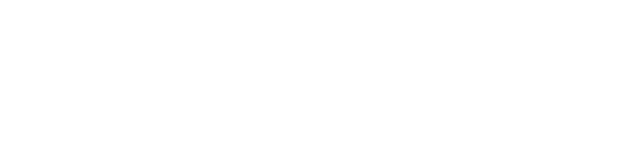
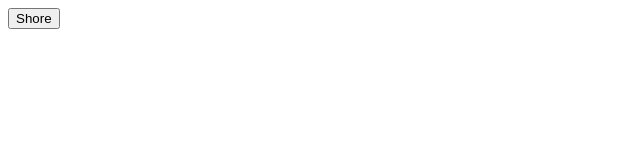
Before and after one commit to Faithfuloscar/COMP002.Assignment1, a plain HTML site: page index.html in a window 1280 px wide. Shown: the whole page, without its empty margins (0-640 px from the left). Drawn offline with Linux system fonts and the light colour scheme.

Commit message:
added button with on click alert

```diff
--- a/index.html
+++ b/index.html
@@ -6,8 +6,11 @@
     <title>Assignment1</title>
 </head>
 <body>
+
     <script>
         console.log("Let the Games begin");
     </script>
+
+    <button onclick="alert('Ohh yeah burgers for the boys');">Shore</button>
 </body>
 </html>
```
